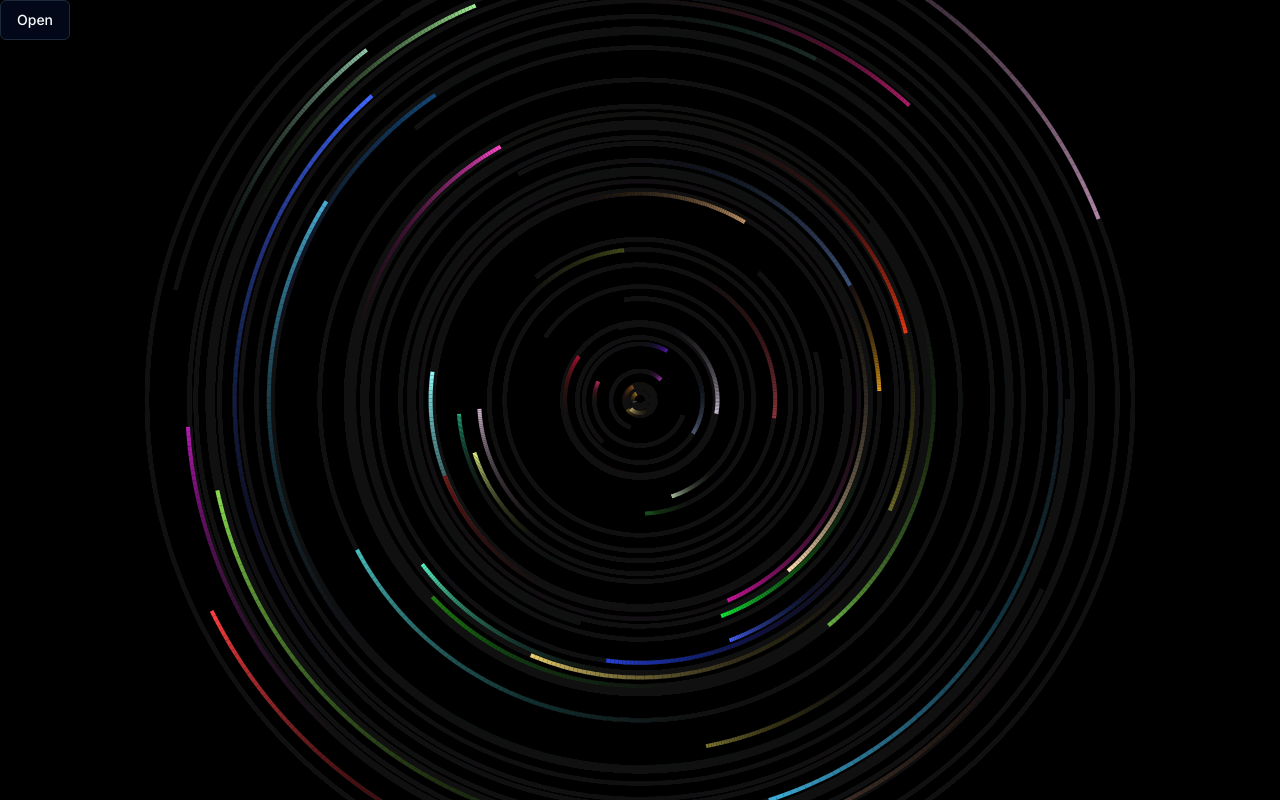
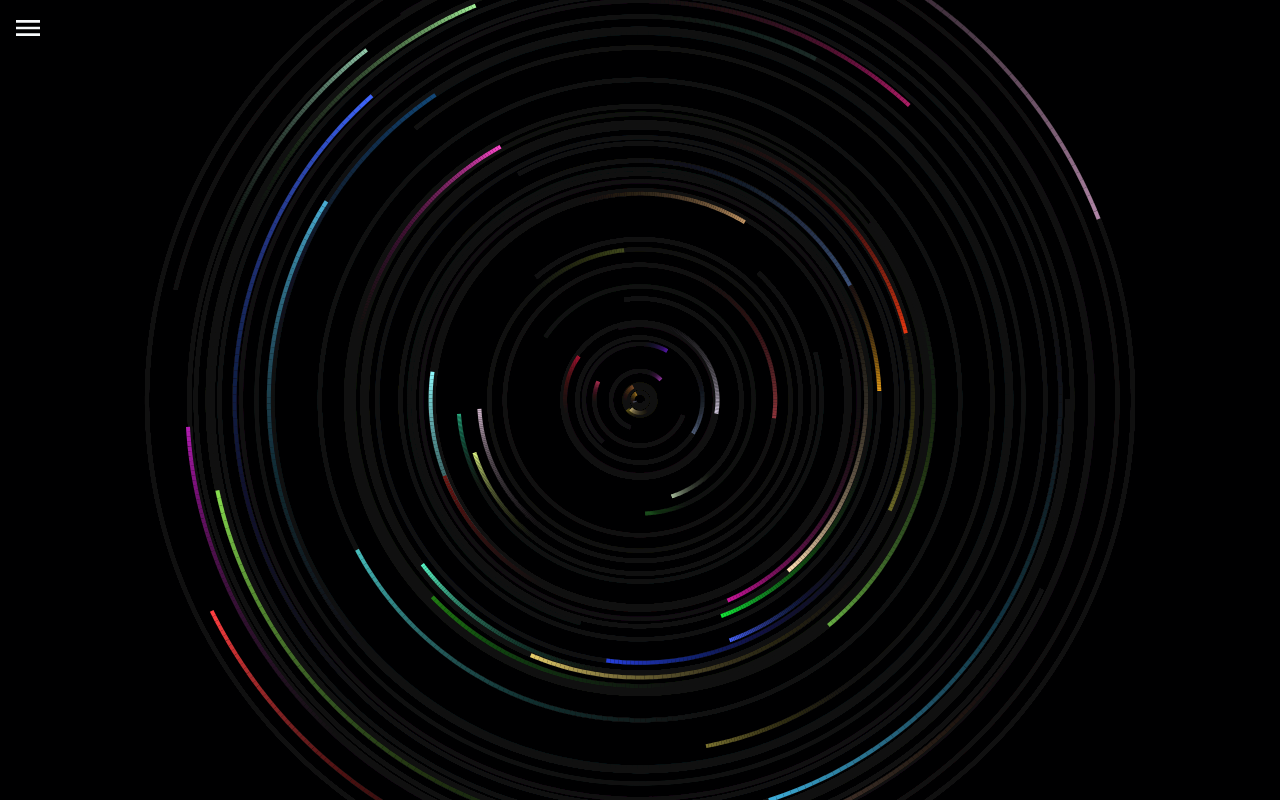
Before and after one commit to benjamincoop/Agate, a Next.js app: page / in a window 1280 px wide. Built offline with nearby package versions, Linux system fonts and the light colour scheme.

Commit message:
added react-icons and created nav menu component

```diff
--- a/package.json
+++ b/package.json
@@ -18,6 +18,7 @@
     "next-themes": "^0.3.0",
     "react": "^18",
     "react-dom": "^18",
+    "react-icons": "^5.2.1",
     "tailwind-merge": "^2.4.0",
     "tailwindcss-animate": "^1.0.7"
   },
--- a/src/app/page.tsx
+++ b/src/app/page.tsx
@@ -1,34 +1,10 @@
-import { Button } from "@/components/ui/button"
+import NavMenu from "@/components/nav-menu/nav-menu";
 import SpiralDecor from "@/components/spiral-decor/spiral-decor";
-import {
-  Sheet,
-  SheetClose,
-  SheetContent,
-  SheetDescription,
-  SheetFooter,
-  SheetHeader,
-  SheetTitle,
-  SheetTrigger,
-} from "@/components/ui/sheet"
 
 export default function Home() {
   return (
     <>
-      <Sheet>
-        <SheetTrigger asChild>
-          <Button variant="outline">Open</Button>
-        </SheetTrigger>
-        <SheetContent side='left'>
-          <SheetHeader>
-            <SheetTitle>Navigation</SheetTitle>
-            <SheetDescription>
-              Put some navigation links here
-            </SheetDescription>
-          </SheetHeader>
-          <SheetFooter>
-          </SheetFooter>
-        </SheetContent>
-      </Sheet>
+      <NavMenu></NavMenu>
       <SpiralDecor></SpiralDecor>
     </>
   )
--- /dev/null
+++ b/src/components/nav-menu/nav-menu.css
@@ -0,0 +1,5 @@
+.menuButton {
+    font-size: xx-large;
+    margin-top: 8px;
+    margin-left: 8px;
+}
--- /dev/null
+++ b/src/components/nav-menu/nav-menu.tsx
@@ -0,0 +1,42 @@
+import {
+  Sheet,
+  SheetClose,
+  SheetContent,
+  SheetDescription,
+  SheetFooter,
+  SheetHeader,
+  SheetTitle,
+  SheetTrigger,
+} from "@/components/ui/sheet";
+import { Button } from "@/components/ui/button";
+import { MdOutlineMenu } from "react-icons/md";
+import "./nav-menu.css";
+
+export default function NavMenu() {
+  return (
+    <Sheet>
+    <SheetTrigger asChild>
+        <Button variant="ghost" size="icon" className="menuButton">
+            <MdOutlineMenu />
+        </Button>
+    </SheetTrigger>
+    <SheetContent side='left'>
+        <SheetHeader>
+        <SheetTitle>Navigation</SheetTitle>
+        <SheetDescription>
+            Put some navigation links here
+        </SheetDescription>
+        <ul>
+            <li>Home</li>
+            <li>Intranet</li>
+            <li>Media</li>
+            <li>Bulletins</li>
+            <li>Games</li>
+        </ul>
+        </SheetHeader>
+        <SheetFooter>
+        </SheetFooter>
+    </SheetContent>
+    </Sheet>
+  )
+}
```
Also changed, not shown: 1 other file (tests, documents, lock files or other folders).
